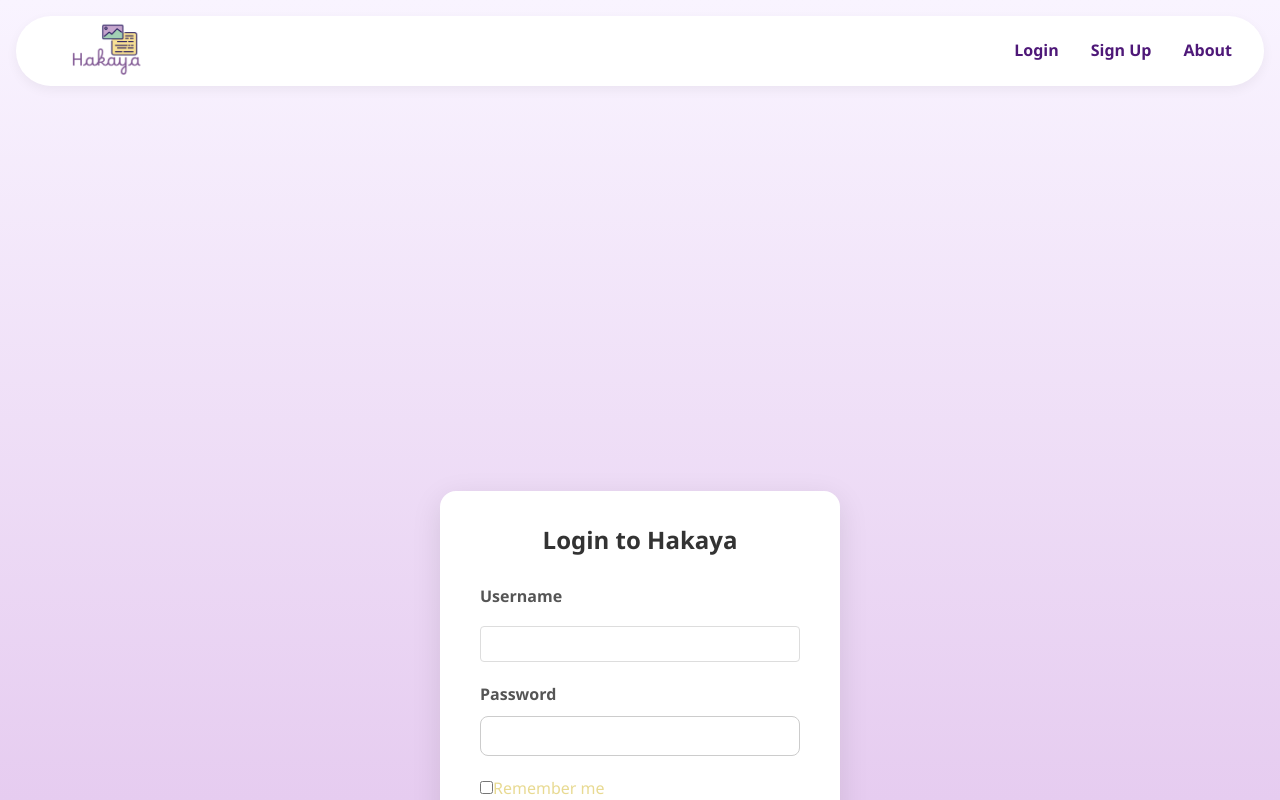
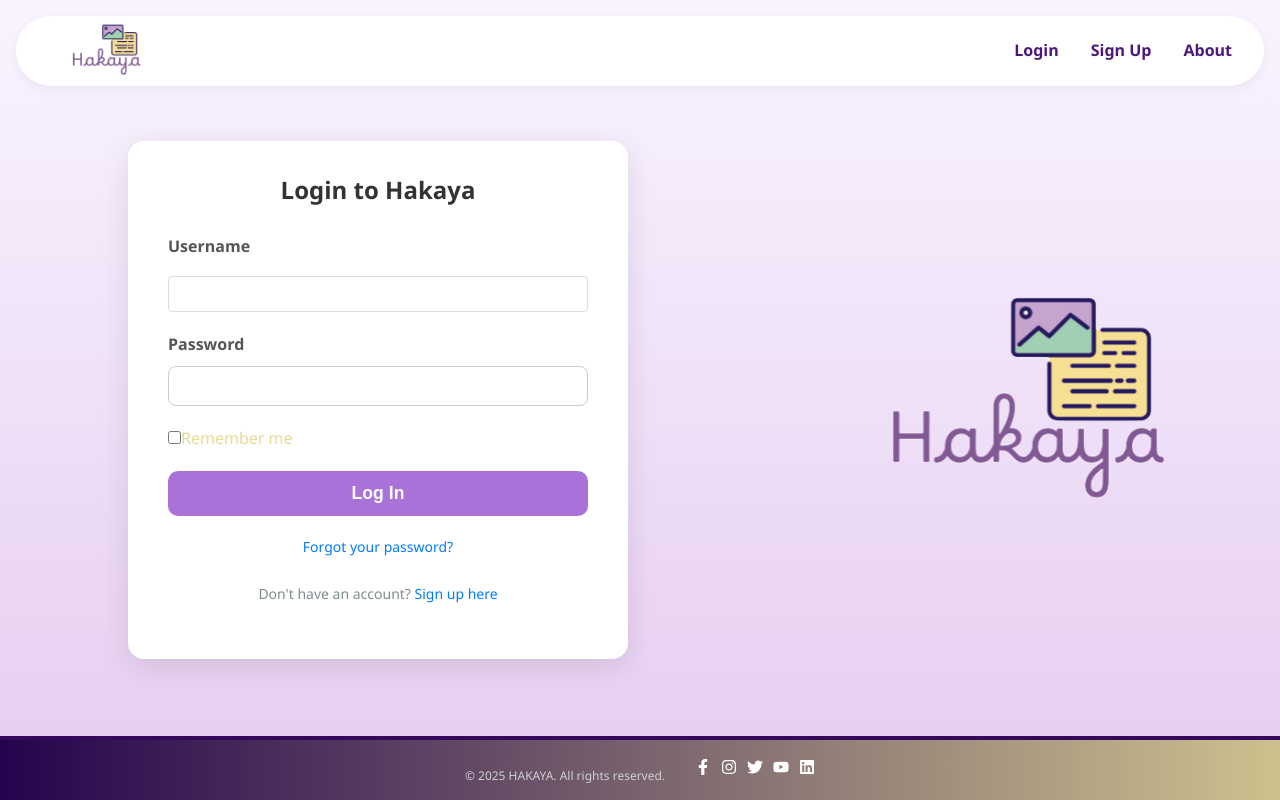
Before and after one commit to SA0088/hakaya-frontend, a React (Vite) app: page /login in a window 1280 px wide. Built offline with nearby package versions, Linux system fonts and the light colour scheme.

Commit message:
morning commit

```diff
--- a/src/pages/LoginPage/LoginPage.css
+++ b/src/pages/LoginPage/LoginPage.css
@@ -1,4 +1,4 @@
-.logo-overlay {
+/*.logo-overlay {
     top: 20px;
     left: 50%;
     transform: translate(-50%, -50%);
@@ -25,10 +25,6 @@
   }
 
   .login-section {
-    /* margin-top: 250px;
-    display: flex;
-    justify-content: center;
-    animation: fadeIn 1s ease-in-out; */
     margin-top: 150px;
     display: flex;
     justify-content: center;
@@ -144,4 +140,143 @@
     margin-bottom: 10px;
     font-weight: bold;
     text-align: center;
+  } */
+
+  /* ===== Logo Animation ===== */
+.logo-overlay {
+  position: fixed;
+  top: 50%;
+  left: 50%;
+  transform: translate(-50%, -50%) scale(1);
+  transition: all 1s ease-in-out;
+  z-index: 10;
+}
+
+.logo-overlay.shrink {
+  top: 50%;
+  left: 80%;
+  transform: translate(-50%, -50%) scale(1.8);
+}
+
+.logo-img {
+  width: 800px;
+  height: auto;
+  transition: all 1s ease-in-out;
+}
+
+/* ===== Login Section Animation ===== */
+.login-section {
+  position: fixed;
+  top: 50%;
+  left: 10%;
+  transform: translateY(-50%);
+  opacity: 0;
+  transition: opacity 1s ease-in-out;
+  z-index: 5;
+}
+
+.login-section.show {
+  opacity: 1;
+}
+
+.login-form {
+  background-color: #ffffff;
+  padding: 30px 40px;
+  border-radius: 16px;
+  box-shadow: 0px 8px 30px rgba(0, 0, 0, 0.1);
+  width: 500px;
+}
+
+/* ===== Login Form Styling ===== */
+.login-form h2 {
+  text-align: center;
+  margin-bottom: 25px;
+  color: #333;
+}
+
+.form-group {
+  margin-bottom: 20px;
+  text-align: left;
+}
+
+.form-group label {
+  display: block;
+  margin-bottom: 8px;
+  color: #555;
+  font-weight: bold;
+}
+
+.form-group input {
+  width: 100%;
+  padding: 10px 12px;
+  border: 1px solid #ccc;
+  border-radius: 8px;
+  font-size: 16px;
+}
+
+/* ===== Buttons ===== */
+.btn-primary,
+.btn-secondary {
+  display: block;
+  width: 100%;
+  text-align: center;
+  margin-top: 12px;
+  padding: 12px;
+  border-radius: 8px;
+  font-size: 16px;
+  cursor: pointer;
+  text-decoration: none;
+  border: none;
+}
+
+.btn-primary {
+  background-color: #630bb4;
+  color: white;
+}
+
+.btn-secondary {
+  background-color: #630bb4;
+  color: white;
+}
+
+/* ===== Fade In Animation ===== */
+@keyframes fadeIn {
+  from {
+    opacity: 0;
+    transform: translateY(40px);
   }
+  to {
+    opacity: 1;
+    transform: translateY(0);
+  }
+}
+
+/* ===== Additional Styling ===== */
+.remember-me {
+  margin: 10px 0;
+}
+
+.forgot-password,
+.signup-link {
+  text-align: center;
+  margin-top: 20px;
+  font-size: 14px;
+}
+
+.forgot-password a,
+.signup-link a {
+  color: #007bff;
+  text-decoration: none;
+}
+
+.forgot-password a:hover,
+.signup-link a:hover {
+  text-decoration: underline;
+}
+
+.error-message {
+  color: red;
+  margin-bottom: 10px;
+  font-weight: bold;
+  text-align: center;
+}
```
Also changed, not shown: src/pages/UserProfile/UserProfile.jsx (+0 -7 lines), src/assets/images/a.png (added), 1 other file (tests, documents, lock files or other folders).
